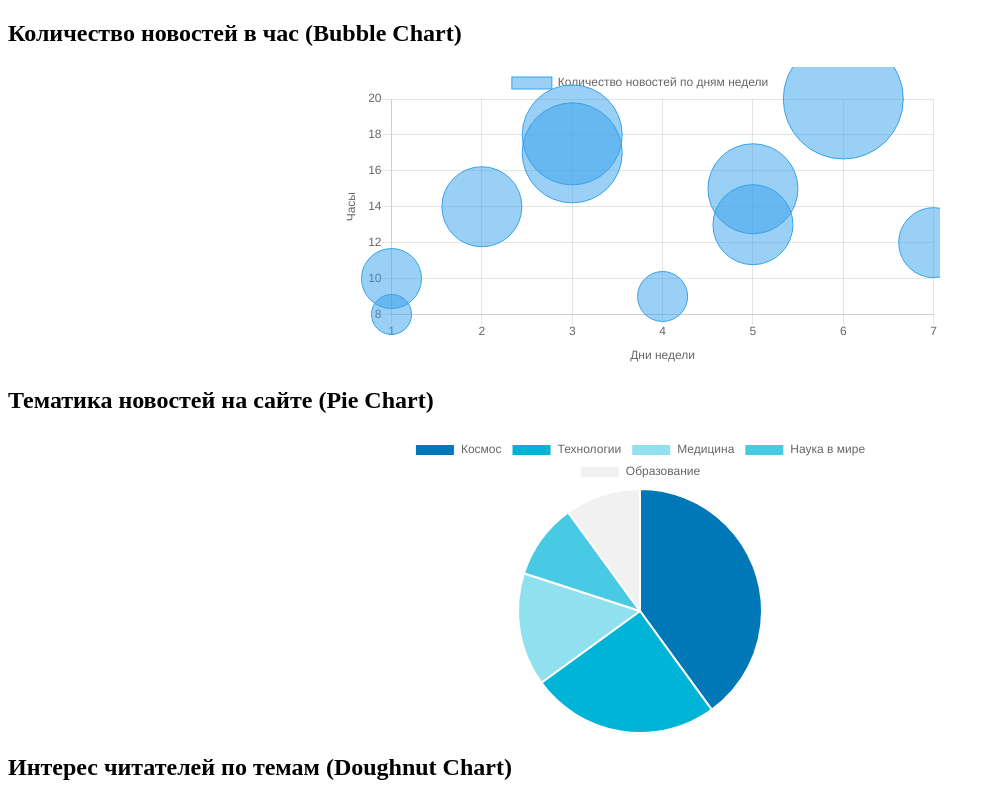
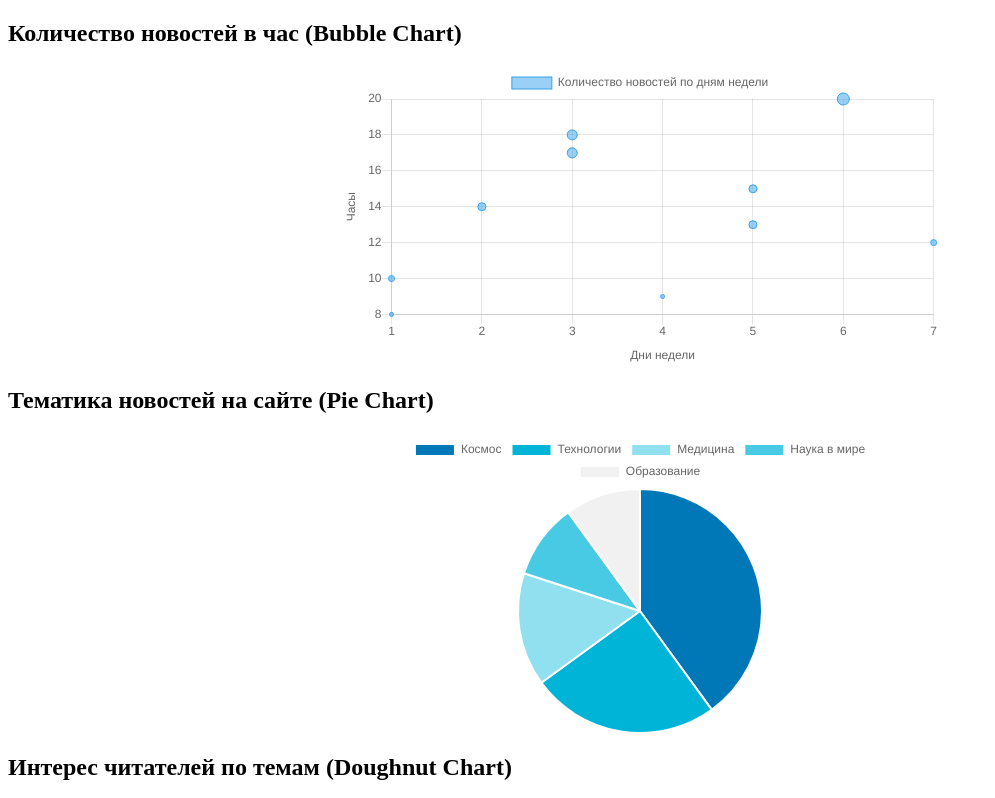
Before and after one commit to Geephoot/4, a plain HTML site: page index.html in a window 1280 px wide. Shown: the top 798 px of the page, without its empty margins (0-995 px from the left). Drawn offline with nearby package versions, Linux system fonts and the light colour scheme.

Commit message:
Update index.html

```diff
--- a/index.html
+++ b/index.html
@@ -31,16 +31,16 @@
         datasets: [{
           label: 'Количество новостей по дням недели',
           data: [
-            { x: 1, y: 10, r: 30,  },
-            { x: 2, y: 14, r: 40,  },
-            { x: 3, y: 18, r: 50,  },
-            { x: 4, y: 9, r: 25,  },
-            { x: 5, y: 15, r: 45,  },
-            { x: 6, y: 20, r: 60,  },
-            { x: 7, y: 12, r: 35,  },
-            { x: 1, y: 8, r: 20,  },
-            { x: 3, y: 17, r: 50,  },
-            { x: 5, y: 13, r: 40,  },
+            { x: 1, y: 10, r: 3,  },
+            { x: 2, y: 14, r: 4,  },
+            { x: 3, y: 18, r: 5,  },
+            { x: 4, y: 9, r: 2,  },
+            { x: 5, y: 15, r: 4,  },
+            { x: 6, y: 20, r: 6,  },
+            { x: 7, y: 12, r: 3,  },
+            { x: 1, y: 8, r: 2,  },
+            { x: 3, y: 17, r: 5,  },
+            { x: 5, y: 13, r: 4,  },
           ],
           backgroundColor: 'rgba(54, 162, 235, 0.5)',
           borderColor: 'rgb(54, 162, 235)',
```
